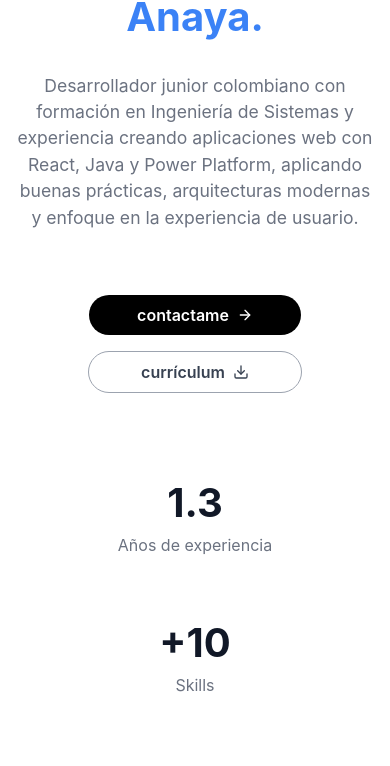
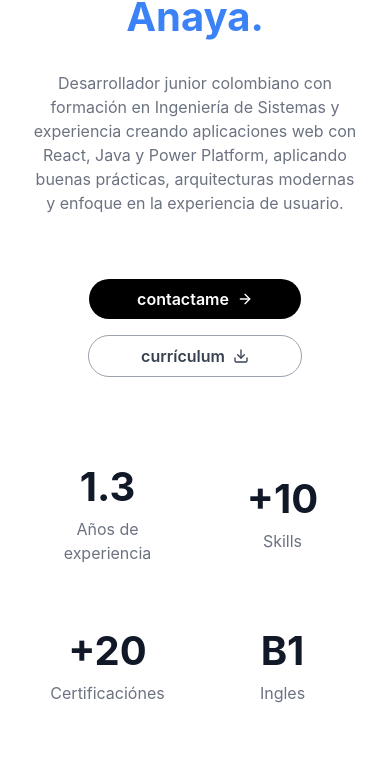
Before and after one commit to joen-ao/Portfolio, a React (Vite) app: page / in a window 390 px wide. Shown: the part 354-1120 px from the top of the page. Built offline with nearby package versions, Linux system fonts and the light colour scheme.

Commit message:
Ajustes en la vista responsive

```diff
--- a/src/components/AboutMe/AboutMe.module.css
+++ b/src/components/AboutMe/AboutMe.module.css
@@ -281,7 +281,7 @@
 }
 @media (max-width: 600px) {
   .aboutSection {
-    padding: 1.5rem 0.5rem;
+    padding: 1.5rem 2rem;
   }
   .tabs {
     flex-direction: column;
--- a/src/components/Hero/Hero.module.css
+++ b/src/components/Hero/Hero.module.css
@@ -9,6 +9,7 @@
   text-align: center;
   padding-left: 1rem; /* px-4 */
   padding-right: 1rem;
+  padding-top: 4rem;
 }
 
 .profileImg {
@@ -33,11 +34,20 @@
   margin-bottom: 1rem;
   margin-top: 0; /* mb-4 */
 }
+@media (min-width: 640px) {
+  .title {
+    font-size: 4rem; /* md:text-5xl */
+  }
+}
 
 .brHiddenOnSmall {
   display: none;
 }
-
+@media (min-width: 640px) {
+  .brHiddenOnSmall {
+    display: inline;
+  }
+}
 .highlight {
   color: #3b82f6;
 }
@@ -51,7 +61,7 @@
 
 .buttonContainer {
   display: flex;
-  flex-direction: column;
+  flex-direction: row;
   align-items: center;
   gap: 1rem; /* gap-4 */
 }
@@ -133,15 +143,16 @@
     max-width: 100%; /* Evita que el contenido se expanda en pantallas grandes */
     margin-left: 0; /* Centra horizontalmente */
     margin-right: 0;
-    padding-left: 1rem;
-    padding-right: 1rem;
+    padding-left: 2rem;
+    padding-right: 2rem;
     align-items: center;
     text-align: center;
-    padding-bottom: 1rem;
+    padding-bottom: 4rem;
   }
 
   .statsContainer {
-    flex-direction: column;
+    display: grid;
+    grid-template-columns: 1fr 1fr;
     gap: 1.5rem;
     margin-top: 2rem;
   }
@@ -197,7 +208,7 @@
     font-size: 1.1rem; /* text-lg */
   }
   .description {
-    font-size: 1.1rem; /* text-sm */
+    font-size: 1rem; /* text-sm */
     max-width: 100%; /* Evita que el texto se corte en pantallas pequeñas */
     align-items: center;
     text-align: center;
--- a/src/components/Proyectos/Projects.module.css
+++ b/src/components/Proyectos/Projects.module.css
@@ -132,3 +132,12 @@
   background-color: #3b82f6; /* hover:bg-gray-100 */
   color: #ffffff;
 }
+
+@media (max-width: 640px) {
+  .projectSection {
+    padding: 1.5rem 2rem;
+  }
+  .projectGrid {
+    grid-template-columns: 1fr;
+  }
+}
```
